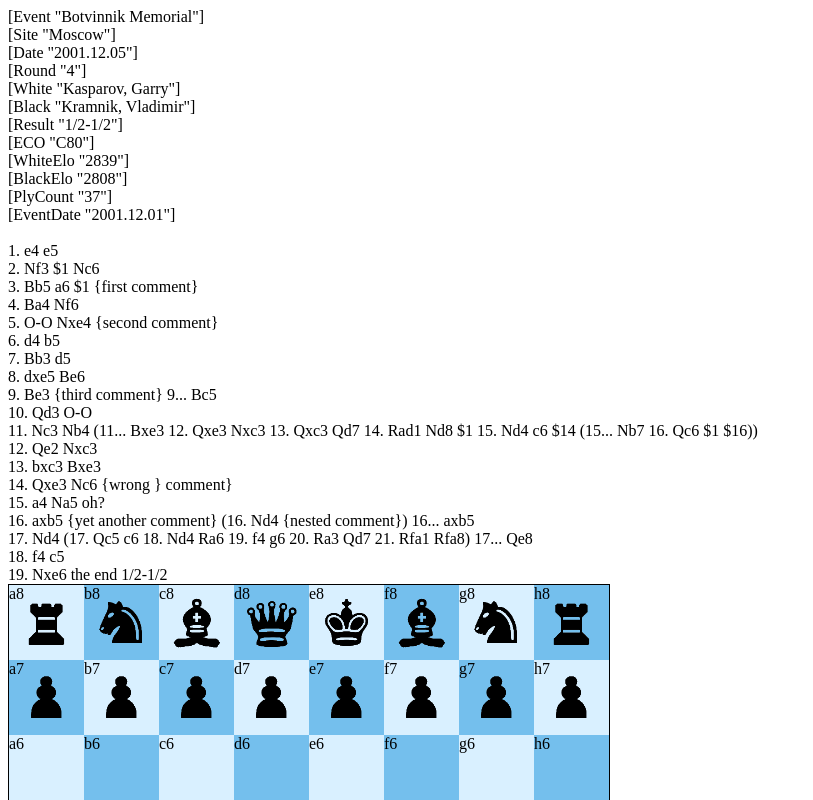
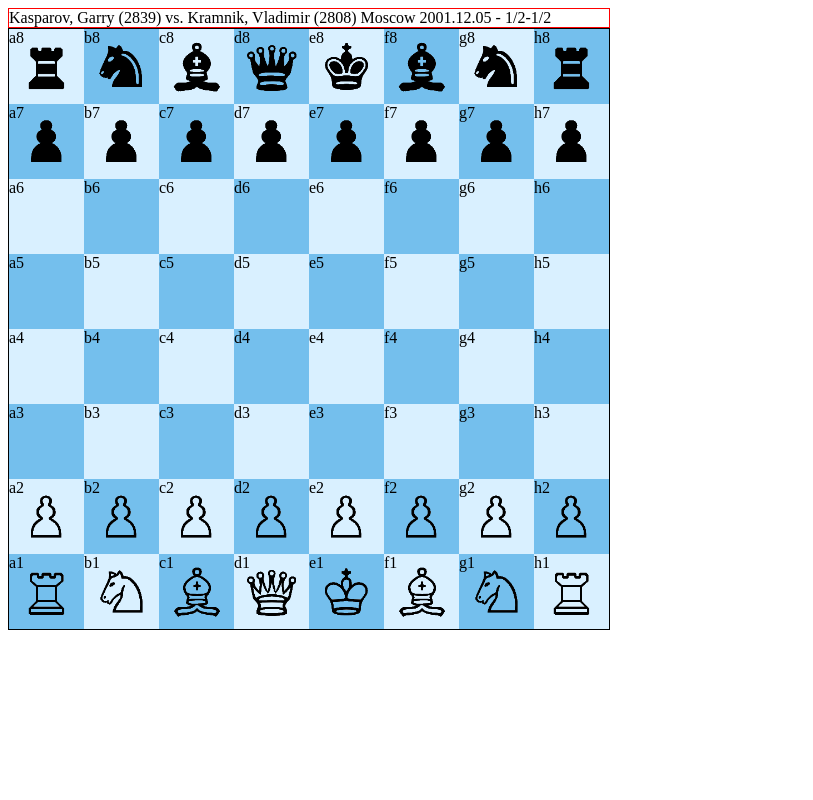
Before and after one commit to adamrisser/JS-PGN-Viewer, a plain HTML site: page index.html in a window 1280 px wide. Shown: the top 800 px of the page, without its empty margins (0-813 px from the left). Drawn offline with Linux system fonts and the light colour scheme.

Commit message:
Adding game details header, refactored how elements render their content

```diff
--- a/css/main.css
+++ b/css/main.css
@@ -1,3 +1,7 @@
+.game {
+    width: 600px;
+
+}
 
 .board {
     width:  600px;
@@ -31,3 +35,13 @@
     width:  50px;
     height: 50px;
 }
+
+
+/*
+ * game details header
+ */
+
+.gamedetails {
+    border: 1px solid red;
+    width: 100%;
+}
--- /dev/null
+++ b/html/gamedetails.html
@@ -0,0 +1,8 @@
+
+
+<div class="gamedetails">
+    <span class="white"><%= white %></span> (<span class="whiteelo"><%= whiteelo %></span>) vs.
+    <span class="black"><%= black %></span> (<span class="blackelo"><%= blackelo %></span>)
+    <span class="site"><%= site %></span>
+    <span class="date"><%= date %></span> - <span class="result"><%= result %></span>
+</div>
--- a/index.html
+++ b/index.html
@@ -5,39 +5,6 @@
         <link href="css/main.css" rel="stylesheet" media="screen" />
     </head>
     <body>
-        [Event "Botvinnik Memorial"] <br />
-        [Site "Moscow"] <br />
-        [Date "2001.12.05"] <br />
-        [Round "4"] <br />
-        [White "Kasparov, Garry"] <br />
-        [Black "Kramnik, Vladimir"] <br />
-        [Result "1/2-1/2"] <br />
-        [ECO "C80"] <br />
-        [WhiteElo "2839"] <br />
-        [BlackElo "2808"] <br />
-        [PlyCount "37"] <br />
-        [EventDate "2001.12.01"] <br />
-         <br />
-        1. e4 e5 <br />
-        2. Nf3 $1 Nc6  <br />
-        3. Bb5 a6 $1 {first comment} <br />
-        4. Ba4 Nf6  <br />
-        5. O-O Nxe4 {second comment} <br />
-        6. d4 b5  <br />
-        7. Bb3 d5  <br />
-        8. dxe5 Be6  <br />
-        9. Be3 {third comment} 9... Bc5 <br />
-        10. Qd3 O-O  <br />
-        11. Nc3 Nb4 (11... Bxe3 12. Qxe3 Nxc3 13. Qxc3 Qd7 14. Rad1 Nd8 $1 15. Nd4 c6 $14  (15... Nb7 16. Qc6 $1 $16)) <br />
-        12. Qe2 Nxc3 <br />
-        13. bxc3 Bxe3  <br />
-        14. Qxe3 Nc6 {wrong } comment} <br />
-        15. a4 Na5 oh? <br />
-        16. axb5 {yet another comment} (16. Nd4 {nested comment}) 16... axb5 <br />
-        17. Nd4 (17. Qc5 c6 18. Nd4 Ra6 19. f4 g6 20. Ra3 Qd7 21. Rfa1 Rfa8) 17... Qe8 <br />
-        18. f4 c5 <br />
-        19. Nxe6 the end 1/2-1/2 <br />
-
-
+        <div class="game"></div>
     </body>
 </html>
--- a/js/app/board.js
+++ b/js/app/board.js
@@ -2,17 +2,16 @@
  * Create the chess board
  * @module
  */
-define(['backbone', 'jquery', 'tmpl!boardTmpl'], function (Backbone, $, render) {
+define(['backbone', 'jquery', 'tmpl!boardtmpl'], function (Backbone, $, htmlTmpl) {
 
     /**
      * Center an element over another element
-     * @plugin
      */
     $.fn.moveTo = function (el) {
         var offset = el.offset();
 
-        offset.top  = offset.top  + (this.height() / 4);
-        offset.left = offset.left + (this.width()  / 4);
+        offset.top  += this.height() / 4;
+        offset.left += this.width()  / 4;
 
         this.offset(offset);
     };
@@ -32,10 +31,11 @@ define(['backbone', 'jquery', 'tmpl!boardTmpl'], function (Backbone, $, render)
     var Board = Backbone.View.extend({
 
         /**
-         * Parent element
+         * Board html
+         * @type {HTMLElement}
          * @property
          */
-        el: 'body',
+        html: null,
 
         /**
          * Initialize the board
@@ -43,7 +43,7 @@ define(['backbone', 'jquery', 'tmpl!boardTmpl'], function (Backbone, $, render)
          */
         initialize: function () {
             var self = this,
-                html = $(self.render());
+                html = self.html = $(htmlTmpl());
 
             // cache the piece selectors
             self.lite = {
@@ -90,50 +90,6 @@ define(['backbone', 'jquery', 'tmpl!boardTmpl'], function (Backbone, $, render)
                     self.squares[rank+file] = html.find('.' + rank+file)
                 });
             });
-
-            // attach to the DOM
-            this.$el.append(html);
-
-            // position the pieces where they belong
-            // white pieces
-            self.lite.rook1.moveTo(self.squares.a1);
-            self.lite.knight1.moveTo(self.squares.b1);
-            self.lite.bishop1.moveTo(self.squares.c1);
-            self.lite.queen.moveTo(self.squares.d1);
-            self.lite.king.moveTo(self.squares.e1);
-            self.lite.bishop2.moveTo(self.squares.f1);
-            self.lite.knight2.moveTo(self.squares.g1);
-            self.lite.rook2.moveTo(self.squares.h1);
-
-            // lite pawns
-            self.lite.pawn1.moveTo(self.squares.a2);
-            self.lite.pawn2.moveTo(self.squares.b2);
-            self.lite.pawn3.moveTo(self.squares.c2);
-            self.lite.pawn4.moveTo(self.squares.d2);
-            self.lite.pawn5.moveTo(self.squares.e2);
-            self.lite.pawn6.moveTo(self.squares.f2);
-            self.lite.pawn7.moveTo(self.squares.g2);
-            self.lite.pawn8.moveTo(self.squares.h2);
-
-            // dark pieces
-            self.dark.rook1.moveTo(self.squares.a8);
-            self.dark.knight1.moveTo(self.squares.b8);
-            self.dark.bishop1.moveTo(self.squares.c8);
-            self.dark.queen.moveTo(self.squares.d8);
-            self.dark.king.moveTo(self.squares.e8);
-            self.dark.bishop2.moveTo(self.squares.f8);
-            self.dark.knight2.moveTo(self.squares.g8);
-            self.dark.rook2.moveTo(self.squares.h8);
-
-            // dark pawns
-            self.dark.pawn1.moveTo(self.squares.a7);
-            self.dark.pawn2.moveTo(self.squares.b7);
-            self.dark.pawn3.moveTo(self.squares.c7);
-            self.dark.pawn4.moveTo(self.squares.d7);
-            self.dark.pawn5.moveTo(self.squares.e7);
-            self.dark.pawn6.moveTo(self.squares.f7);
-            self.dark.pawn7.moveTo(self.squares.g7);
-            self.dark.pawn8.moveTo(self.squares.h7);
         },
 
         /**
@@ -181,11 +137,59 @@ define(['backbone', 'jquery', 'tmpl!boardTmpl'], function (Backbone, $, render)
          * Render the board
          * @method
          */
-        render: render
+        render: function () {
+            var self = this,
+                lite = self.lite,
+                dark = self.dark,
+                squares = self.squares;
+
+            self.$el.append(self.html);
+
+            // position the pieces where they belong
+            // white pieces
+            lite.rook1.moveTo(squares.a1);
+            lite.knight1.moveTo(squares.b1);
+            lite.bishop1.moveTo(squares.c1);
+            lite.queen.moveTo(squares.d1);
+            lite.king.moveTo(squares.e1);
+            lite.bishop2.moveTo(squares.f1);
+            lite.knight2.moveTo(squares.g1);
+            lite.rook2.moveTo(squares.h1);
+
+            // lite pawns
+            lite.pawn1.moveTo(squares.a2);
+            lite.pawn2.moveTo(squares.b2);
+            lite.pawn3.moveTo(squares.c2);
+            lite.pawn4.moveTo(squares.d2);
+            lite.pawn5.moveTo(squares.e2);
+            lite.pawn6.moveTo(squares.f2);
+            lite.pawn7.moveTo(squares.g2);
+            lite.pawn8.moveTo(squares.h2);
+
+            // dark pieces
+            dark.rook1.moveTo(squares.a8);
+            dark.knight1.moveTo(squares.b8);
+            dark.bishop1.moveTo(squares.c8);
+            dark.queen.moveTo(squares.d8);
+            dark.king.moveTo(squares.e8);
+            dark.bishop2.moveTo(squares.f8);
+            dark.knight2.moveTo(squares.g8);
+            dark.rook2.moveTo(squares.h8);
+
+            // dark pawns
+            dark.pawn1.moveTo(squares.a7);
+            dark.pawn2.moveTo(squares.b7);
+            dark.pawn3.moveTo(squares.c7);
+            dark.pawn4.moveTo(squares.d7);
+            dark.pawn5.moveTo(squares.e7);
+            dark.pawn6.moveTo(squares.f7);
+            dark.pawn7.moveTo(squares.g7);
+            dark.pawn8.moveTo(squares.h7);
+        }
 
     });
 
     // export
-    return new Board();
+    return Board;
 
 });
--- a/js/app/bootstrap.js
+++ b/js/app/bootstrap.js
@@ -1,4 +1,4 @@
-define(['board', 'pgnparser'], function (board, pgnparser) {
+define(['board', 'gamedetails', 'pgnparser'], function (Board, GameDetails, pgnparser) {
 
     var _test = '[Event "Botvinnik Memorial"]' +
                 '[Site "Moscow"]' +
@@ -23,12 +23,25 @@ define(['board', 'pgnparser'], function (board, pgnparser) {
                 'Nd4 Ra6 19. f4 g6 20. Ra3 Qd7 21. Rfa1 Rfa8) 17... Qe8 18. f4 c5 19.' +
                 'Nxe6 1/2-1/2';
 
-    pgnparser.parse(_test);
+    var pgn = pgnparser.parse(_test),
+        parent = $('.game'),
 
-    board.render();
+        gameDetails = new GameDetails({
+            model: pgn,
+            el: parent
+        }),
+
+        chessBoard = new Board({
+            model: pgn,
+            el: parent
+        });
+
+    gameDetails.render();
+
+    chessBoard.render();
 
     return {
-        board: board
+        chessBoard: chessBoard
     };
 
 });
--- /dev/null
+++ b/js/app/gamedetails.js
@@ -0,0 +1,23 @@
+/**
+ * Create the game details header
+ * @module
+ */
+define(['backbone', 'jquery', 'tmpl!gamedetailstmpl'], function (Backbone, $, htmTmpl) {
+
+
+    var GameDetails = Backbone.View.extend({
+
+        /**
+         * Render the header
+         * @method
+         */
+        render: function () {
+            this.$el.append(htmTmpl(this.model.attributes));
+        }
+
+    });
+
+    // export
+    return GameDetails;
+
+});
--- a/js/util/pgnparser.js
+++ b/js/util/pgnparser.js
@@ -1,4 +1,6 @@
 define(['pgn', 'move'], function (PGN, Move) {
+
+    "use strict";
 
     var PGNParser = {
 
@@ -233,12 +235,13 @@ define(['pgn', 'move'], function (PGN, Move) {
 
                 // nothing left to parse?
                 if (pgnStr.length < 1) {
+                    console.log('Parsing Complete!');
                     break;
                 }
 
                 // break out of loop if no rule matched
                 if (pgnStr === prev) {
-                    //console.error('Invalid PGN: Unknown error');
+                    console.error('Invalid PGN: Unknown error');
                     break;
                 }
 
--- a/main.js
+++ b/main.js
@@ -15,6 +15,7 @@ require.config({
         'jquery'     : 'js/ext/jquery',
         'bootstrap'  : 'js/app/bootstrap',
         'board'      : 'js/app/board',
+        'gamedetails': 'js/app/gamedetails',
         'pgnparser'  : 'js/util/pgnparser',
         'regexhelper': 'js/util/regexhelper',
 
@@ -23,7 +24,8 @@ require.config({
         'move': 'js/model/move',
 
         // html
-        'boardTmpl': 'html/board.html'
+        'boardtmpl'      : 'html/board.html',
+        'gamedetailstmpl': 'html/gamedetails.html'
     }
 });
 
```
